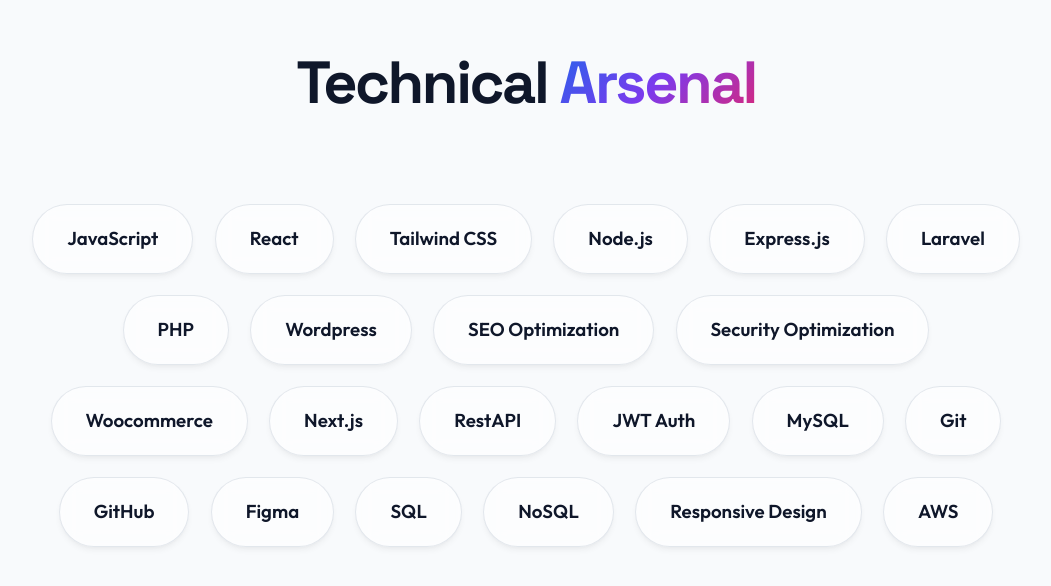
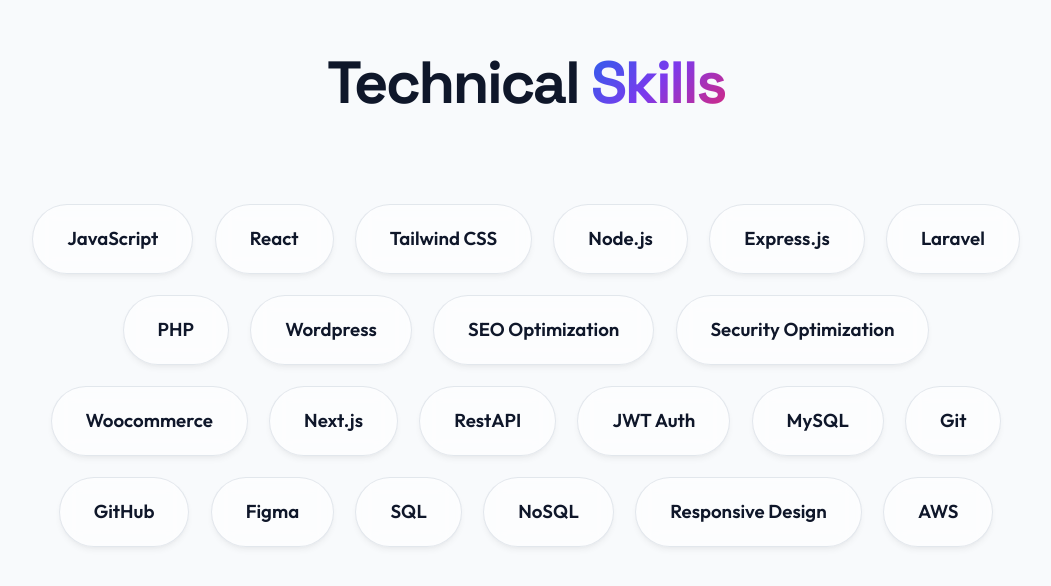
Before and after one commit to jawad-hakimee/portfolio_jawad, a Next.js app: page / in a window 1280 px wide. Shown: the part 1823-2409 px from the top of the page, without its empty margins (114-1165 px from the left). Built offline with nearby package versions, Linux system fonts and the light colour scheme.

Commit message:
fis the error

```diff
--- a/app/page.jsx
+++ b/app/page.jsx
@@ -154,7 +154,7 @@
 
       {/* Skills Section */}
       <section id="skills" className="section-padding container">
-        <h2 className="section-title">Technical <span className="text-gradient">Arsenal</span></h2>
+        <h2 className="section-title">Technical <span className="text-gradient">Skills</span></h2>
         <div className="skills-container">
           {skills.map((skill, index) => (
             <div key={index} className="skill-item">
```
